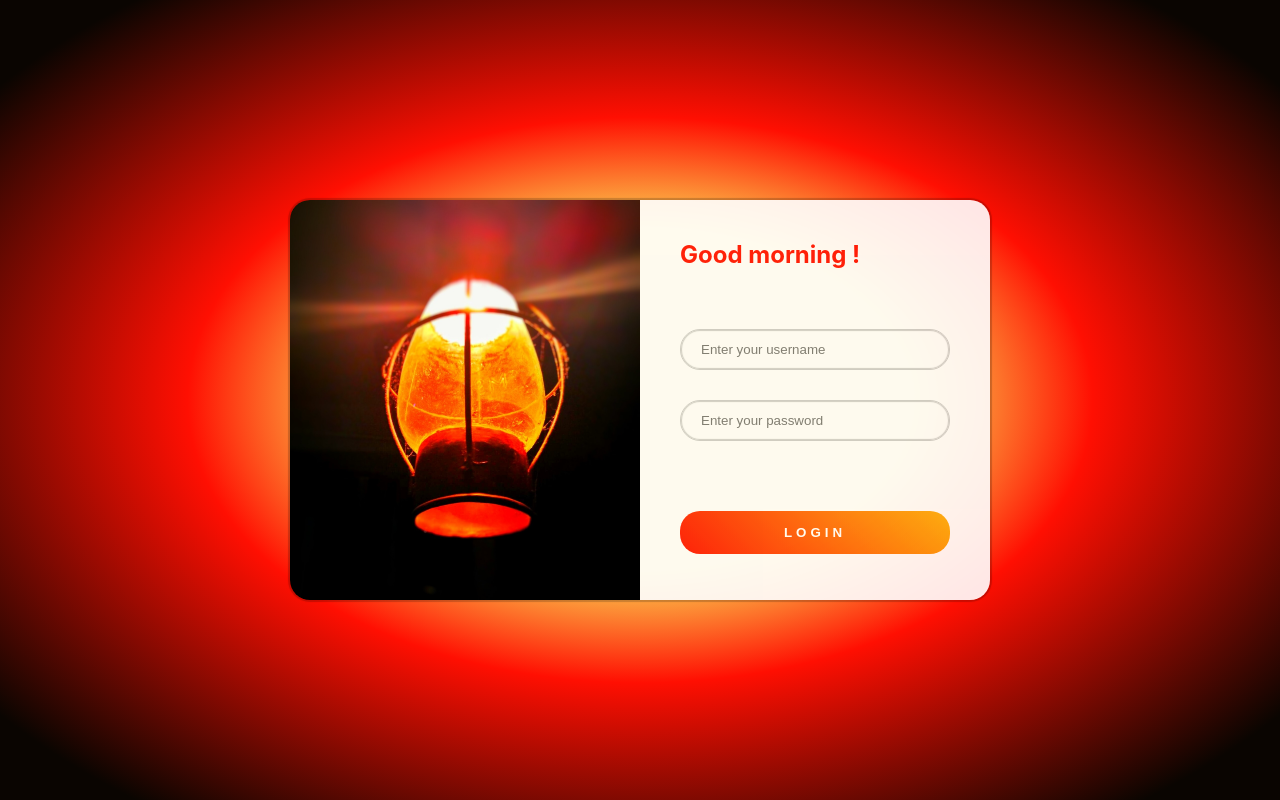
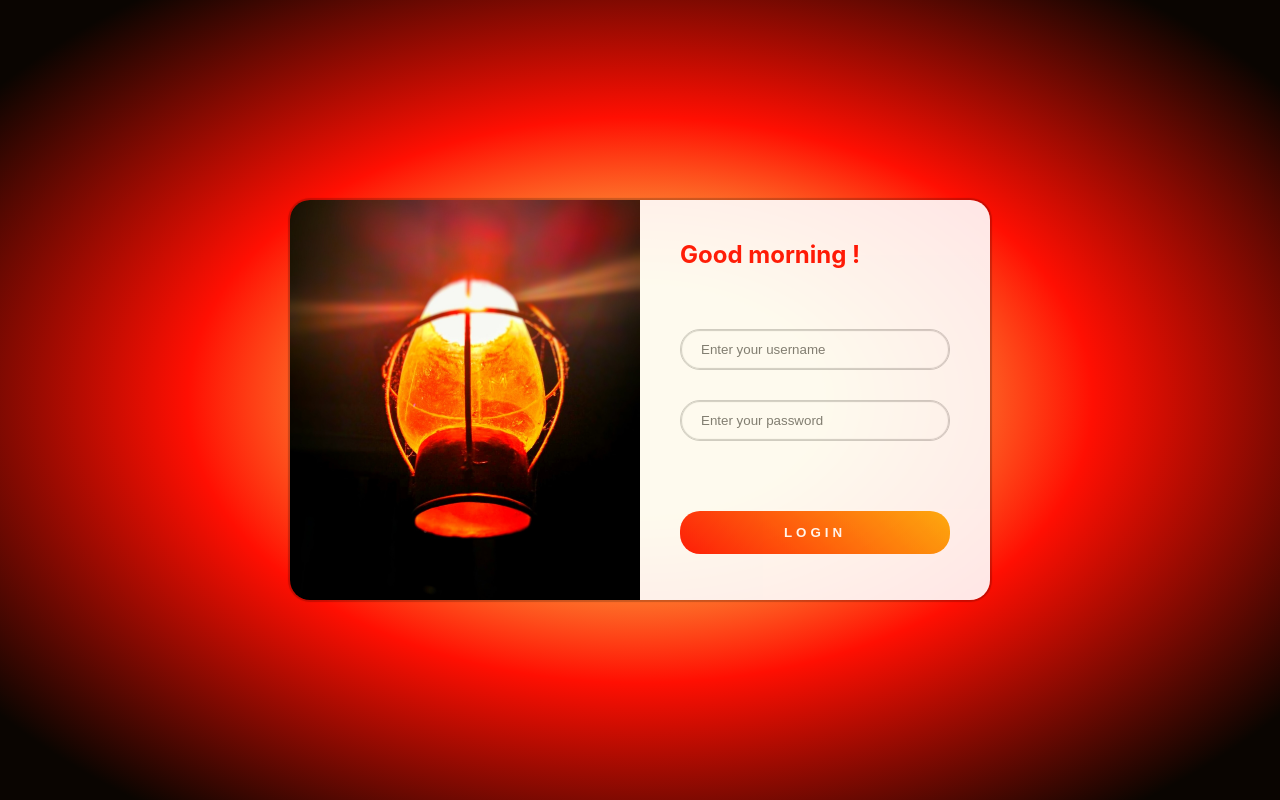
Before and after one commit to Arsero/web-login, a plain HTML site: page login-page/V2/index.html in a window 1280 px wide. Drawn offline with Linux system fonts and the light colour scheme.

Commit message:
Refactor screenshots

```diff
--- a/login-page/V2/styles.css
+++ b/login-page/V2/styles.css
@@ -6,7 +6,7 @@ html {
 }
 
 .bg-image {
-    background: radial-gradient(#FBD552 30%, #FF0F02 50%, #0A0501 90%);
+    background: radial-gradient(#FBD552 20%, #FF0F02 50%, #0A0501 90%);
     width: 100%;
     height: 100%;
 }
```
Also changed, not shown: screenshots/login-page-V2.png, screenshots/login-page-dark.png.
